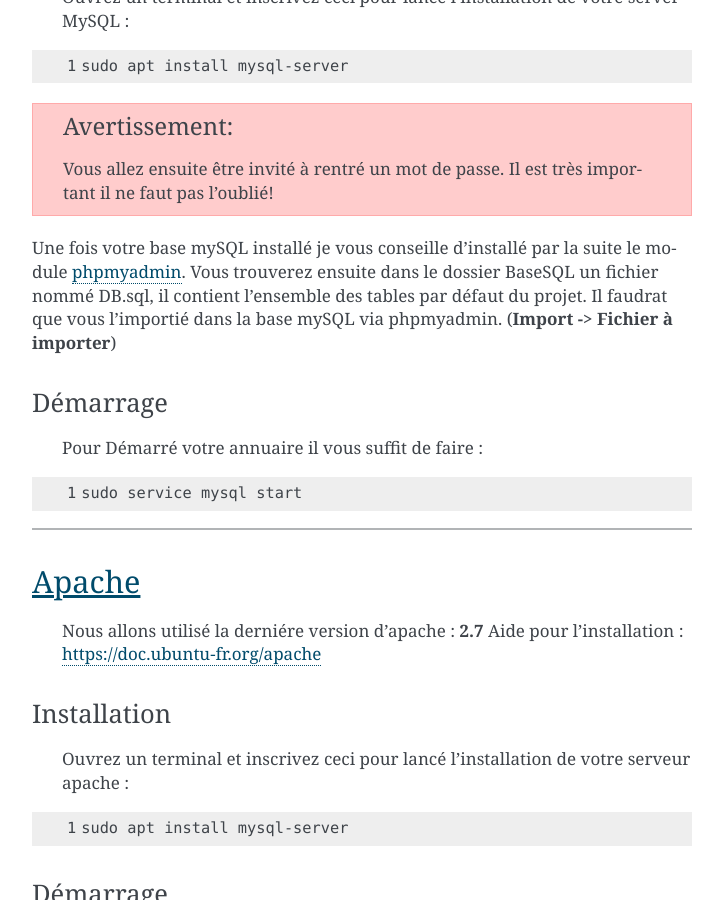
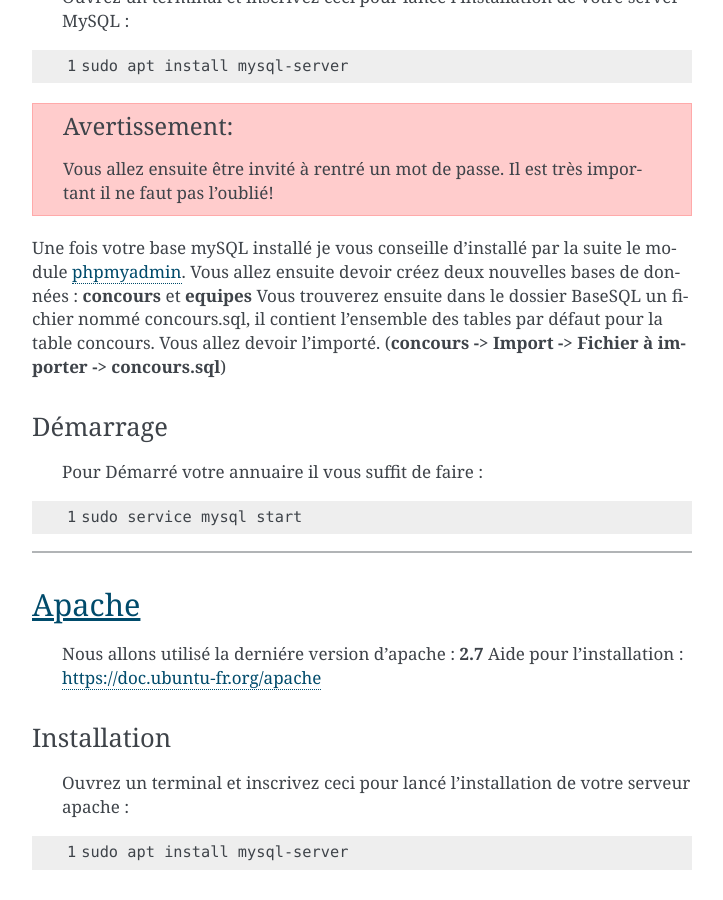
Before and after one commit to soldatroket/ProjetHacking, a Sphinx documentation site: the page built from Documentation/Installation.rst, in a window 1280 px wide and 900 px high, scrolled down 1700 px. Shown: the whole window, without its empty margins (388-1111 px from the left). Built offline with Sphinx 7.4.7, drawn with Linux system fonts in a browser that asks for light colours.

Commit message:
Update Installation.rst

```diff
--- a/Documentation/Installation.rst
+++ b/Documentation/Installation.rst
@@ -91,11 +91,9 @@ Installation
     Vous allez ensuite être invité à rentré un mot de passe. Il est très important il ne faut pas l'oublié!
 
 Une fois votre base mySQL installé je vous conseille d'installé par la suite le module `phpmyadmin`_.
-Vous trouverez ensuite dans le dossier BaseSQL un fichier nommé DB.sql, il contient l'ensemble des tables par défaut du projet.
-Il faudrat que vous l'importié dans la base mySQL via phpmyadmin.
-(**Import -> Fichier à importer**)
-
-
+Vous allez ensuite devoir créez deux nouvelles bases de données : **concours** et **equipes**
+Vous trouverez ensuite dans le dossier BaseSQL un fichier nommé concours.sql, il contient l'ensemble des tables par défaut pour la table concours. Vous allez devoir l'importé.
+(**concours -> Import -> Fichier à importer -> concours.sql**)
 
 Démarrage
 ---------
```
